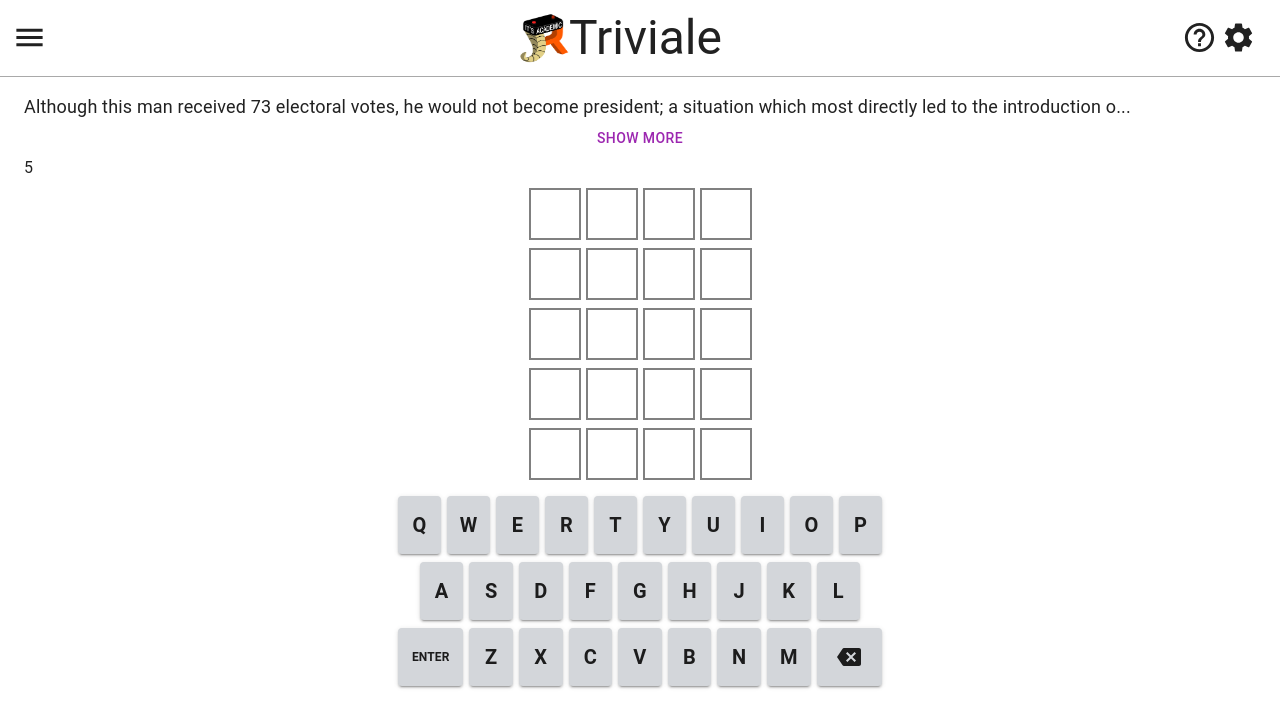
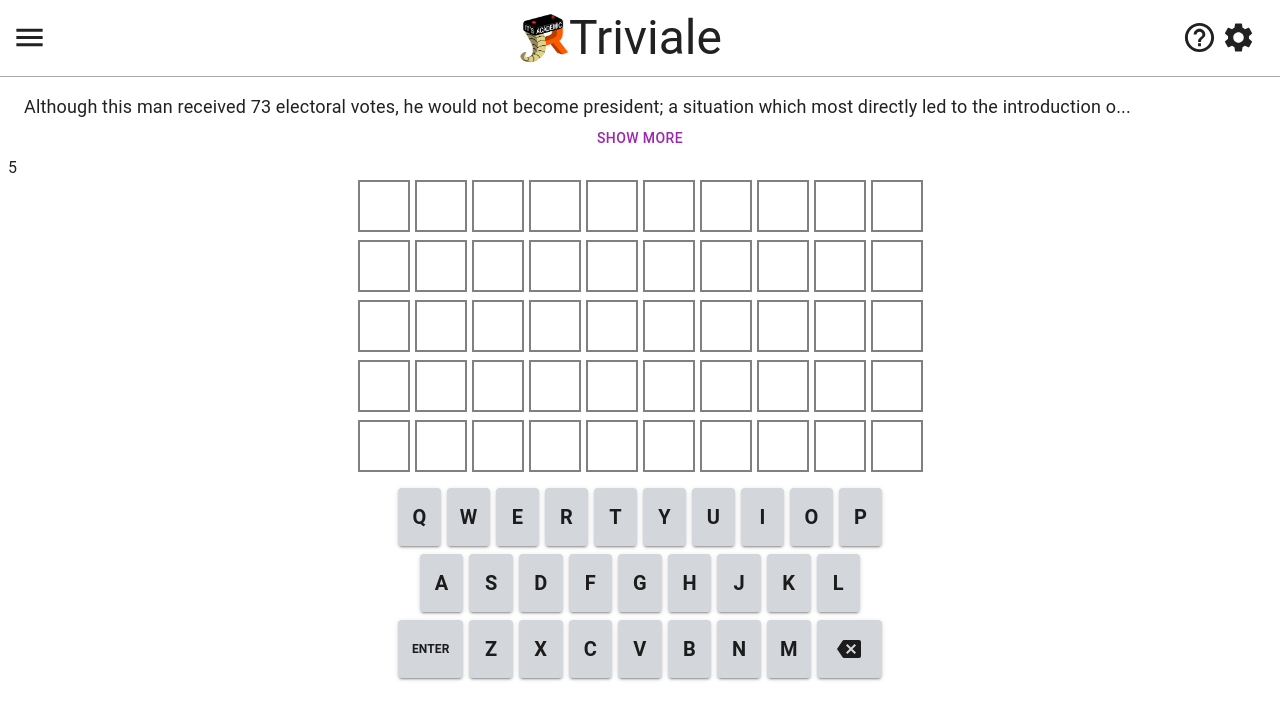
Before and after one commit to dotcomstar/Triviale, a React (Vite) app: page / in a window 1280 px wide. Shown: the top 728 px of the page. Built offline with nearby package versions, Linux system fonts and the light colour scheme; what simple-zustand-devtools would draw is missing.

Commit message:
Adjust spacing

```diff
--- a/src/App.tsx
+++ b/src/App.tsx
@@ -19,7 +19,7 @@ function App() {
         <Grid item xs={12} sx={{ mx: 3, pt: 2 }}>
           <ExpandableText>{data[0].question}</ExpandableText>
         </Grid>
-        <Grid item xs={12} sx={{ mx: 3 }}>
+        <Grid item xs={12} sx={{ px: 1, mb: 1 }}>
           <GameGrid />
         </Grid>
         <Grid item xs={12} sx={{ px: 0 }} overflow={"scroll"}>
--- a/src/components/grid/CurrentRow.tsx
+++ b/src/components/grid/CurrentRow.tsx
@@ -1,9 +1,11 @@
 // import { solution } from "../../lib/words";
 import { Stack } from "@mui/material";
 import Cell from "./Cell";
+import useQuestionByID from "../../hooks/useQuestionByID";
 
 const CurrentRow = () => {
-  const solution = "Burr"; // TODO: Grab from store
+  const question = useQuestionByID(3);
+  const solution = question?.answer!;
   const emptyCells = Array.from(Array(solution.length));
 
   return (
--- a/src/components/grid/EmptyRow.tsx
+++ b/src/components/grid/EmptyRow.tsx
@@ -1,9 +1,11 @@
 // import { solution } from "../../lib/words";
 import { Stack } from "@mui/material";
 import Cell from "./Cell";
+import useQuestionByID from "../../hooks/useQuestionByID";
 
 const EmptyRow = () => {
-  const solution = "Burr"; // TODO: Grab from store
+  const question = useQuestionByID(1);
+  const solution = question?.answer!;
   const emptyCells = Array.from(Array(solution.length));
 
   return (
@@ -11,7 +13,6 @@ const EmptyRow = () => {
       direction="row"
       justifyContent="center"
       alignItems="center"
-      sx={{ m: "8px" }}
       spacing="5px"
     >
       {emptyCells.map((_, i) => (
--- a/src/components/grid/GameGrid.tsx
+++ b/src/components/grid/GameGrid.tsx
@@ -1,4 +1,5 @@
 // import useQuestionExpansionStore from "../../stores/questionExpansionStore";
+import { Stack } from "@mui/material";
 import { MAX_CHALLENGES } from "../../constants/settings";
 import useGameStateStore from "../../stores/gameStateStore";
 import EmptyRow from "./EmptyRow";
@@ -7,14 +8,14 @@ const GameGrid = () => {
   //   const { questionExpansion, expandQuestion } = useQuestionExpansionStore();
   const guessNumber = useGameStateStore((s) => s.guessNumber);
   return (
-    <>
+    <Stack direction={"column"} spacing={1}>
       {MAX_CHALLENGES - guessNumber}
       <EmptyRow />
       <EmptyRow />
       <EmptyRow />
       <EmptyRow />
       <EmptyRow />
-    </>
+    </Stack>
   );
 };
 
--- /dev/null
+++ b/src/hooks/useQuestionByID.ts
@@ -0,0 +1,9 @@
+import useQuestions from "./useQuestions";
+
+const useQuestionByID = (id: number) => {
+  const { data } = useQuestions();
+  const dataPoint = data.find((d) => d.questionId === id);
+  return dataPoint;
+};
+
+export default useQuestionByID;
```
